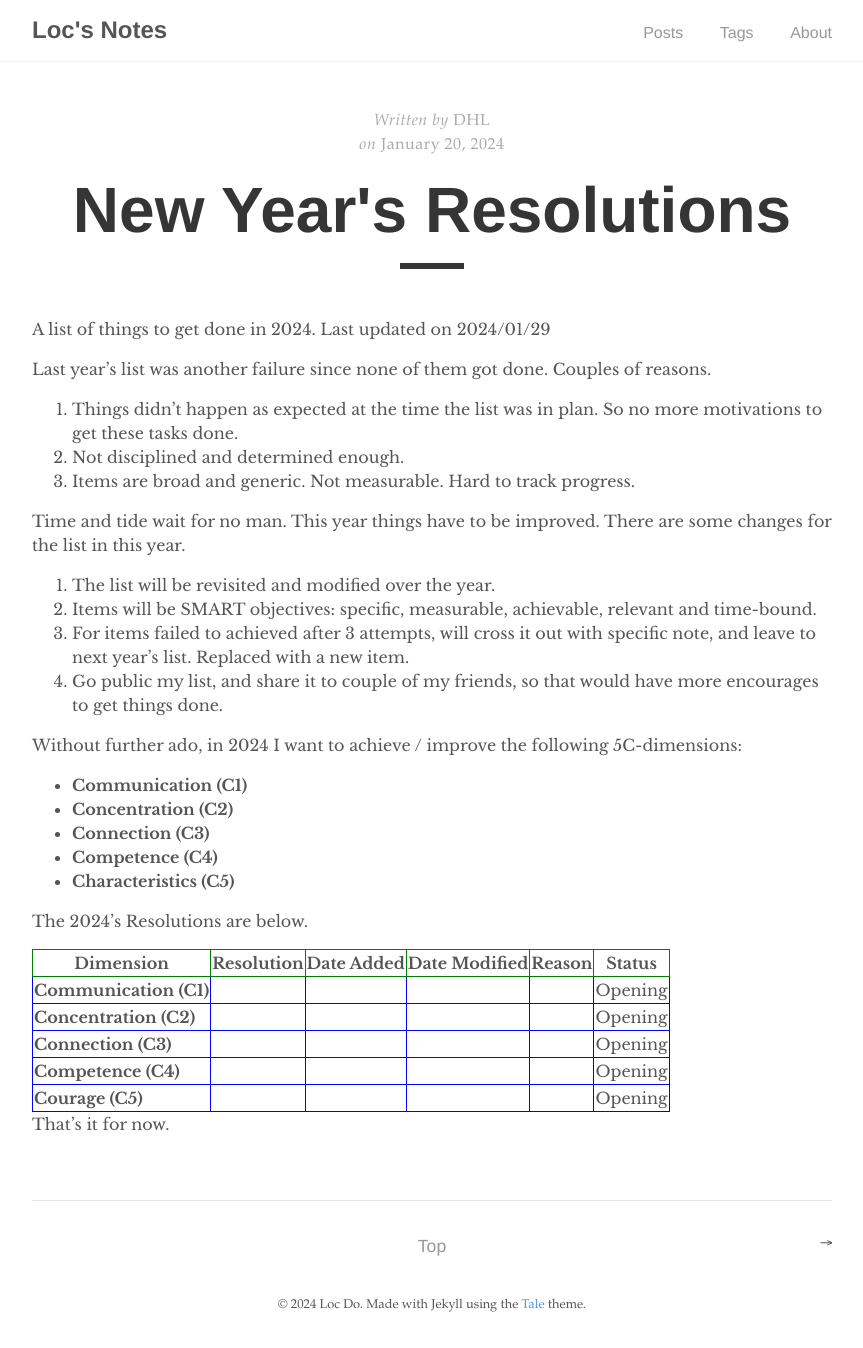
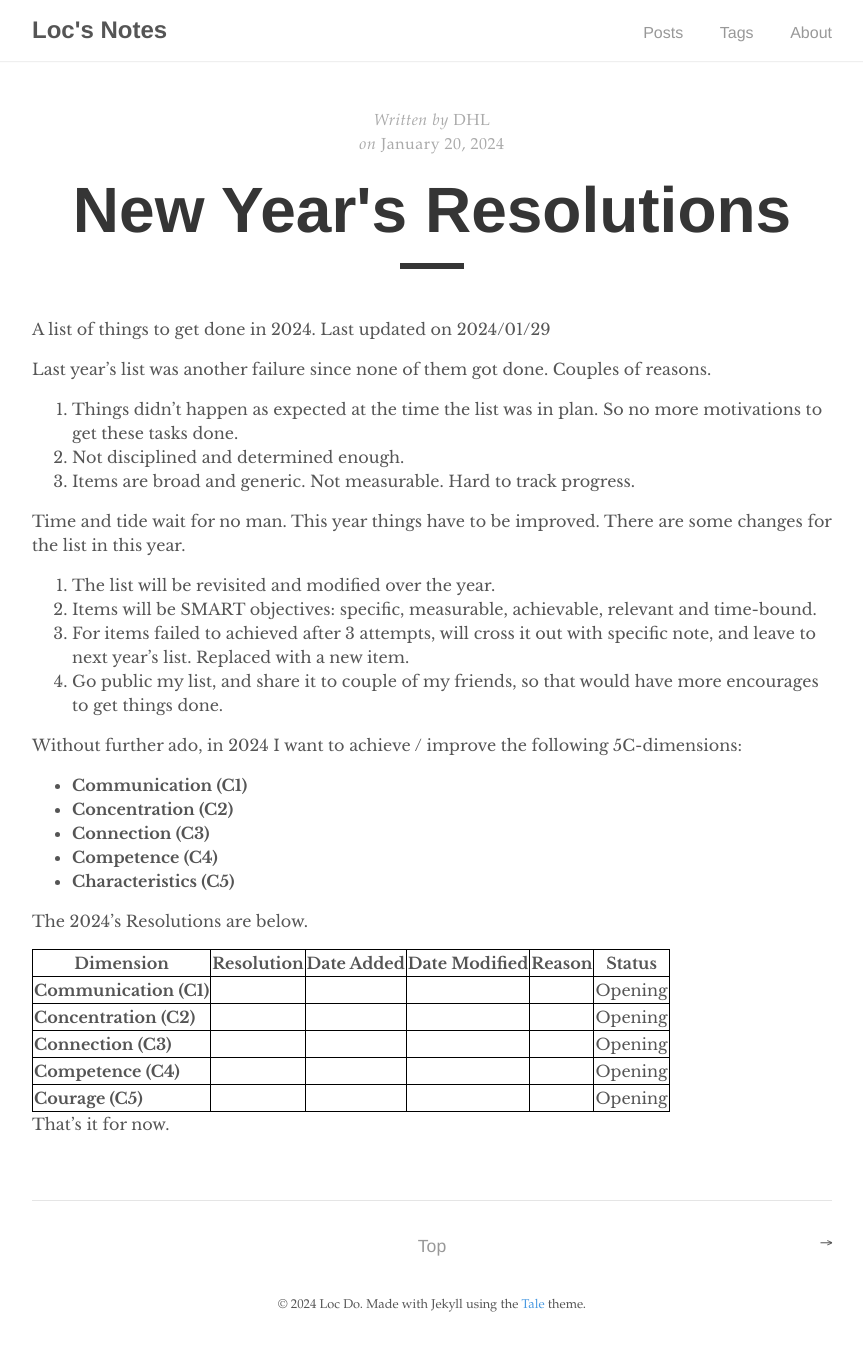
Before and after one commit to XSpring/xspring.github.io, a Jekyll site: the page built from _posts/2024-01-20-new-year's-resolutions.md, in a window 1280 px wide. Shown: the whole page, without its empty margins (208-1071 px from the left). Built offline with Jekyll 4.4.1, drawn with Linux system fonts in a browser that asks for light colours.

Commit message:
Add table borderline config

```diff
--- a/_posts/2024-01-20-new-year's-resolutions.md
+++ b/_posts/2024-01-20-new-year's-resolutions.md
@@ -38,7 +38,7 @@ The 2024's Resolutions are below.
 |**Connection (C3)**| | | | | Opening|
 |**Competence (C4)**| | | | | Opening|
 |**Courage (C5)**| | | | | Opening|
-
+{:.mbtablestyle}
 
 
 That's it for now.
```
